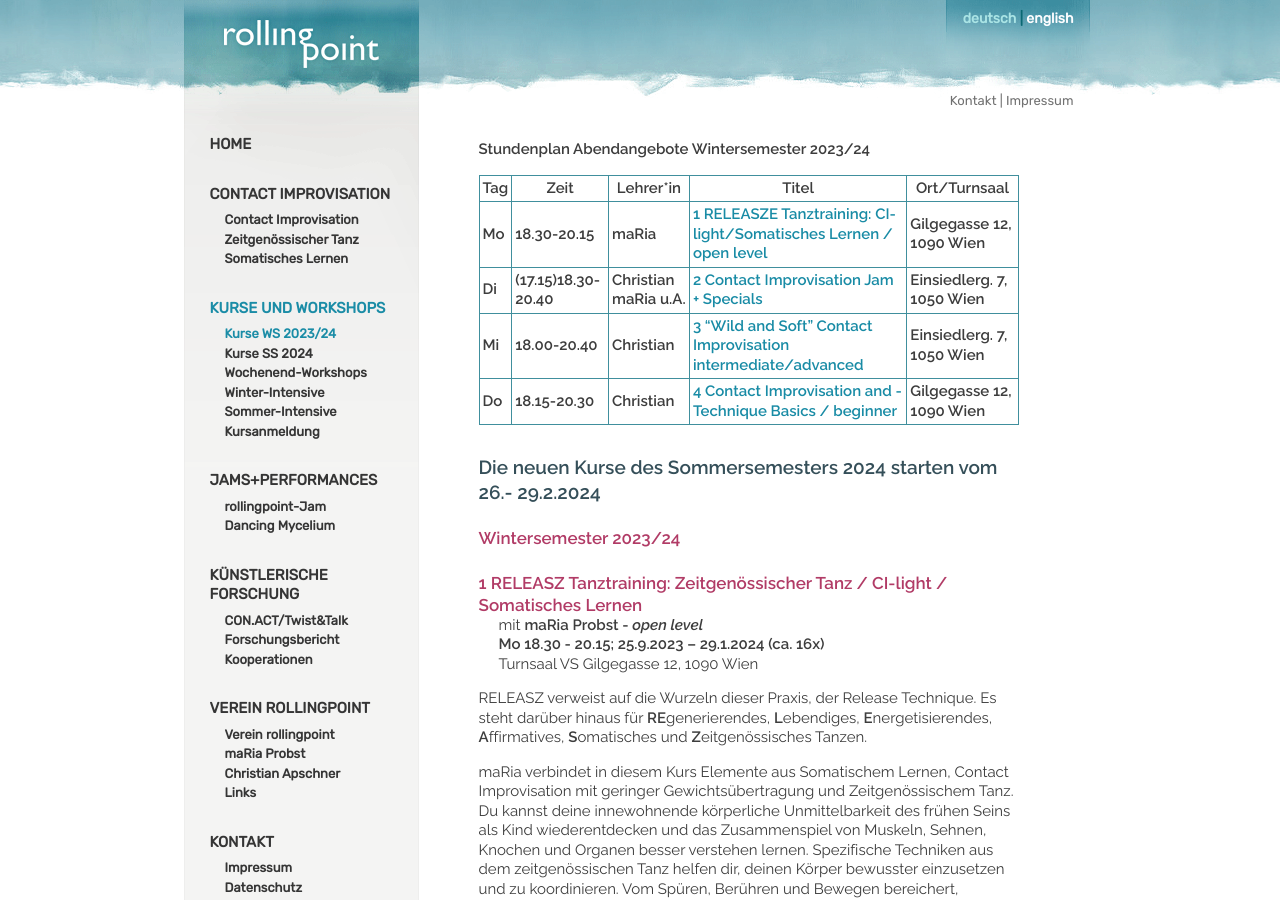
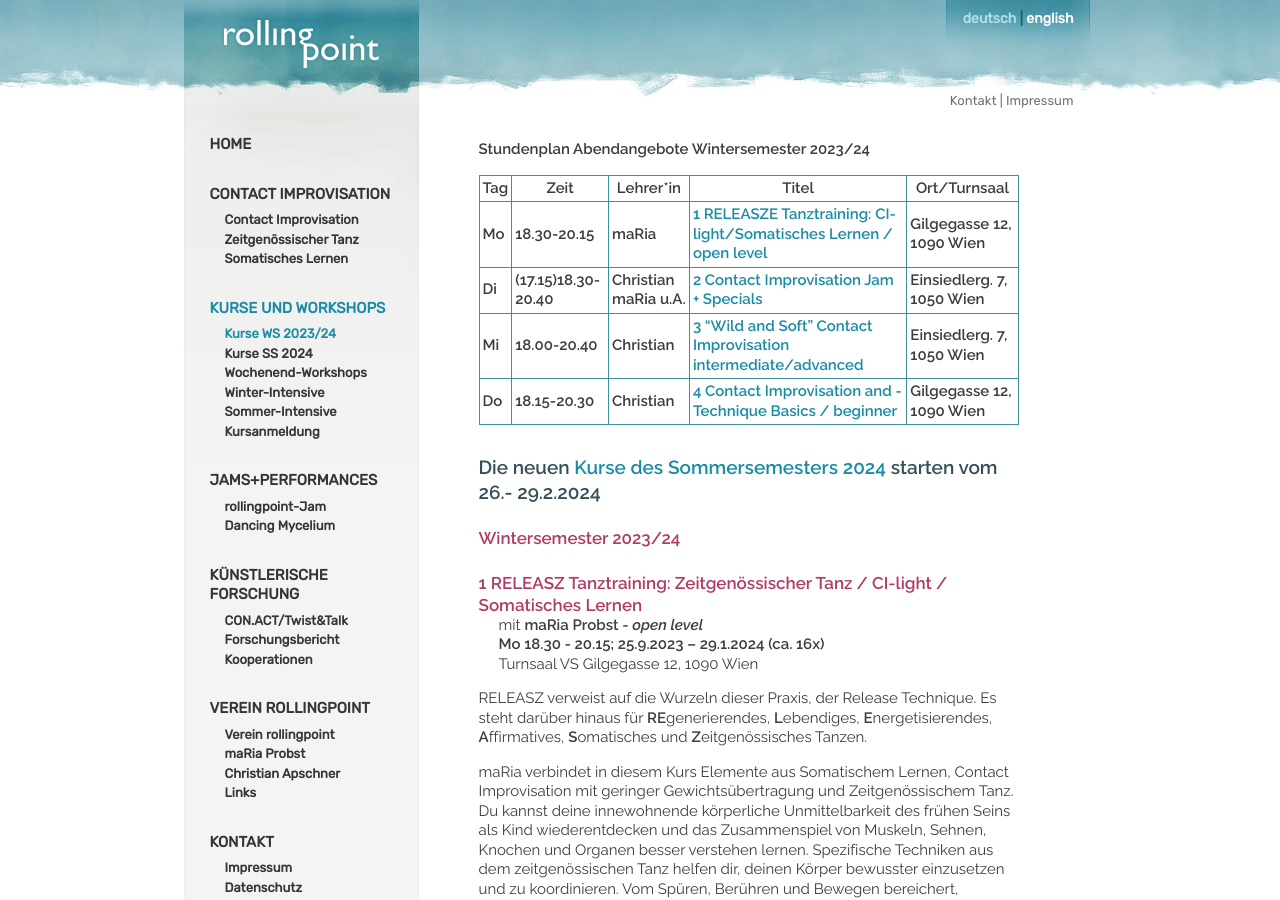
Before and after one commit to manulari/rollingpointat, a Jekyll site: the page built from _pages_de/kurse.md, in a window 1280 px wide and 900 px high. Built offline with Jekyll 4.4.1, drawn with Linux system fonts in a browser that asks for light colours; comment, search, counter and statistics services are not loaded; part of the change alters nothing that is shown.

```diff
--- a/_pages_de/kurse.md
+++ b/_pages_de/kurse.md
@@ -11,7 +11,7 @@ title: KURSE UND WORKSHOPS
 | **Mi** | **18.00-20.40**        | **Christian**            | **[3 "Wild and Soft" Contact Improvisation intermediate/advanced](#mi)**      | **Einsiedlerg. 7, 1050 Wien** |
 | **Do** | **18.15-20.30**        | **Christian**            | **[4 Contact Improvisation and -Technique Basics / beginner ](#do)**          | **Gilgegasse 12, 1090 Wien**  |
 
-### Die neuen Kurse des Sommersemesters 2024 starten vom 26.- 29.2.2024
+### Die neuen [Kurse des Sommersemesters 2024](https://rollingpoint.at/somsem24) starten vom 26.- 29.2.2024
 
 <div class="named-anchor" id="mo"></div>
 
```
